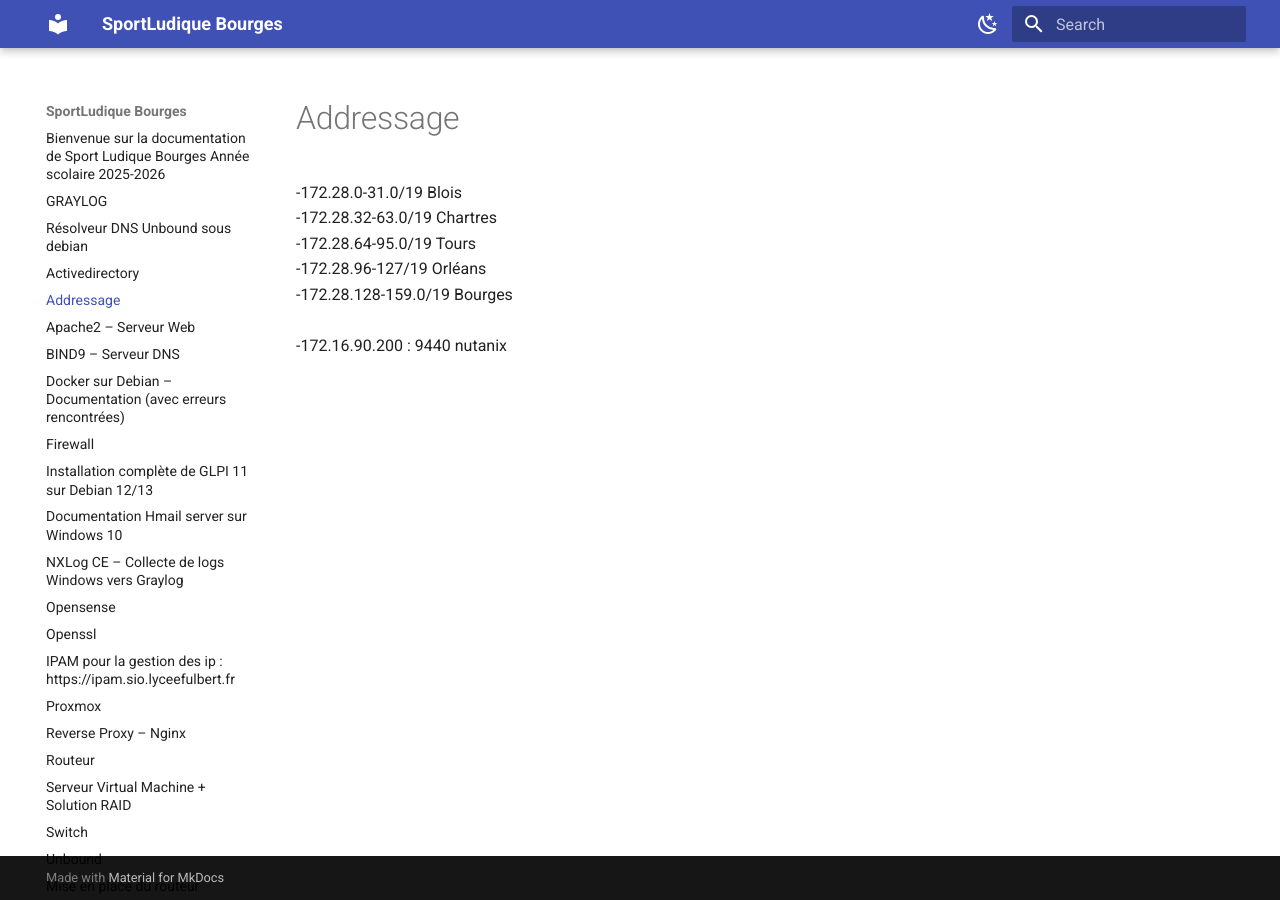
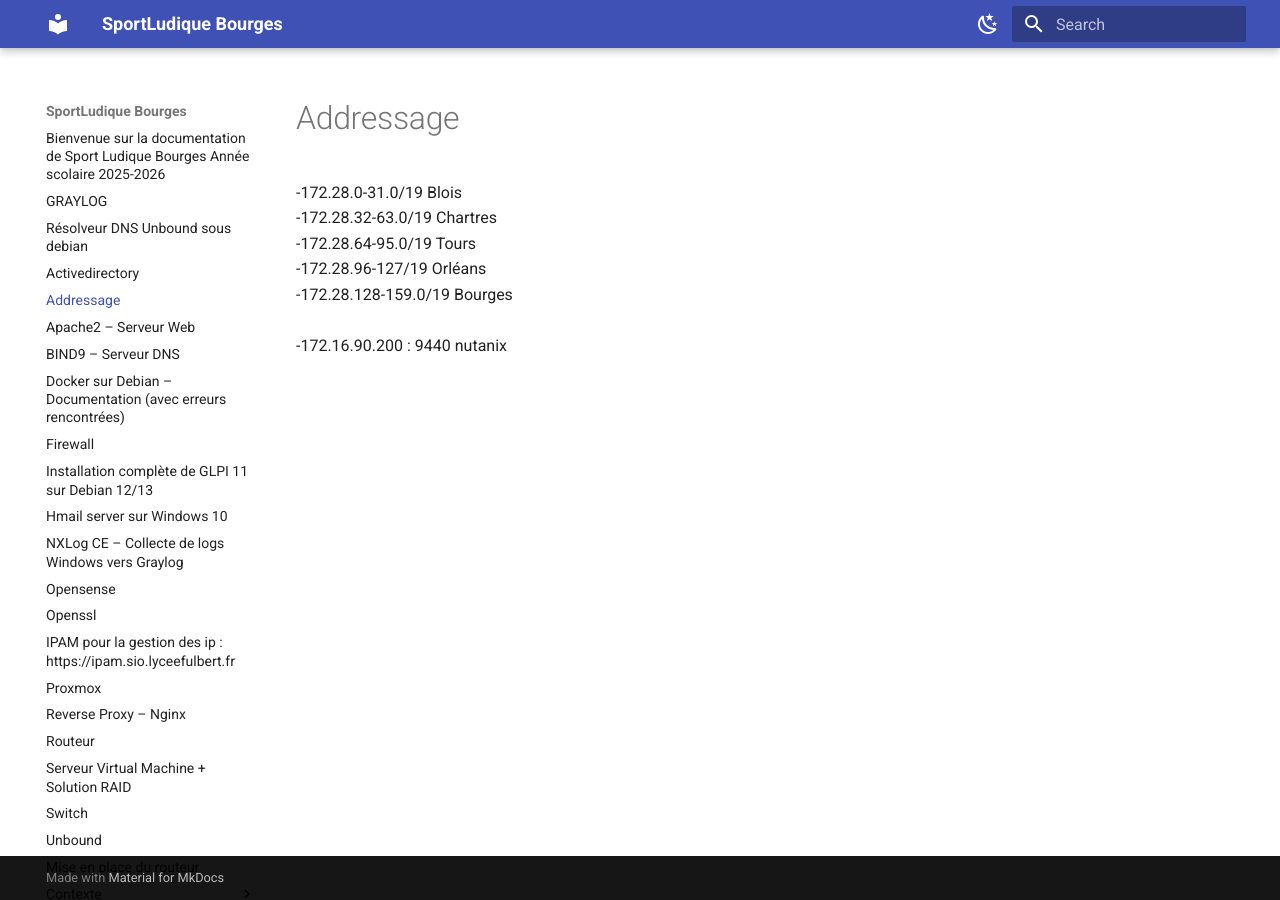
Before and after one commit to RAYAN241351/SportLudique2025-2026, an MkDocs documentation site: the page built from docs/addressage.md, in a window 1280 px wide. Built offline with MkDocs 1.6.1 and Material for MkDocs 9.7.7, drawn with Linux system fonts in a browser that asks for light colours.

Commit message:
Update hmailserver.md

```diff
--- a/docs/hmailserver.md
+++ b/docs/hmailserver.md
@@ -1,5 +1,5 @@
 
-# Documentation Hmail server sur Windows 10
+# Hmail server sur Windows 10
 
 <img src="https://encrypted-tbn0.gstatic.com/images?q=tbn:ANd9GcRlhGIt-LJ0HHVtW9KLymtCv3Db32CJVLV5I_ywXU6FcKn5pWS97_LKoHS6wECqPF25IQ&usqp=CAU" width="800">
 
```
